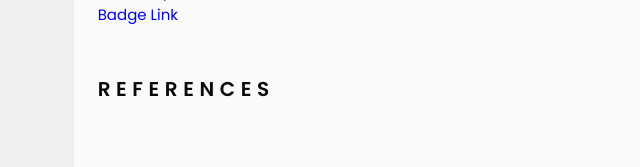
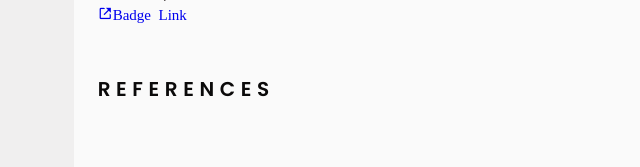
Before and after one commit to Shymanako/My-Resume, a plain HTML site: page index.html in a window 1280 px wide. Shown: the part 412-579 px from the top of the page, 405-1045 px from the left. Drawn offline with nearby package versions, Linux system fonts and the light colour scheme.

Commit message:
added link icon for certificate

```diff
--- a/index.html
+++ b/index.html
@@ -274,7 +274,9 @@
                             <p class="certificate_description">A badge given for completing Networking Essentials in
                                 Cisco Networking Academy.</p>
                             <a href="https://www.credly.com/earner/earned/badge/dc131ddf-cfd6-42b5-8da1-168c2bb3a2e4"
-                                target="_blank">Badge Link</a>
+                                target="_blank">
+                                <i class='bx bx-link-external'>Badge Link</i>
+                            </a>
                         </div>
 
                         <!-- <div class="certificate__content">
```
